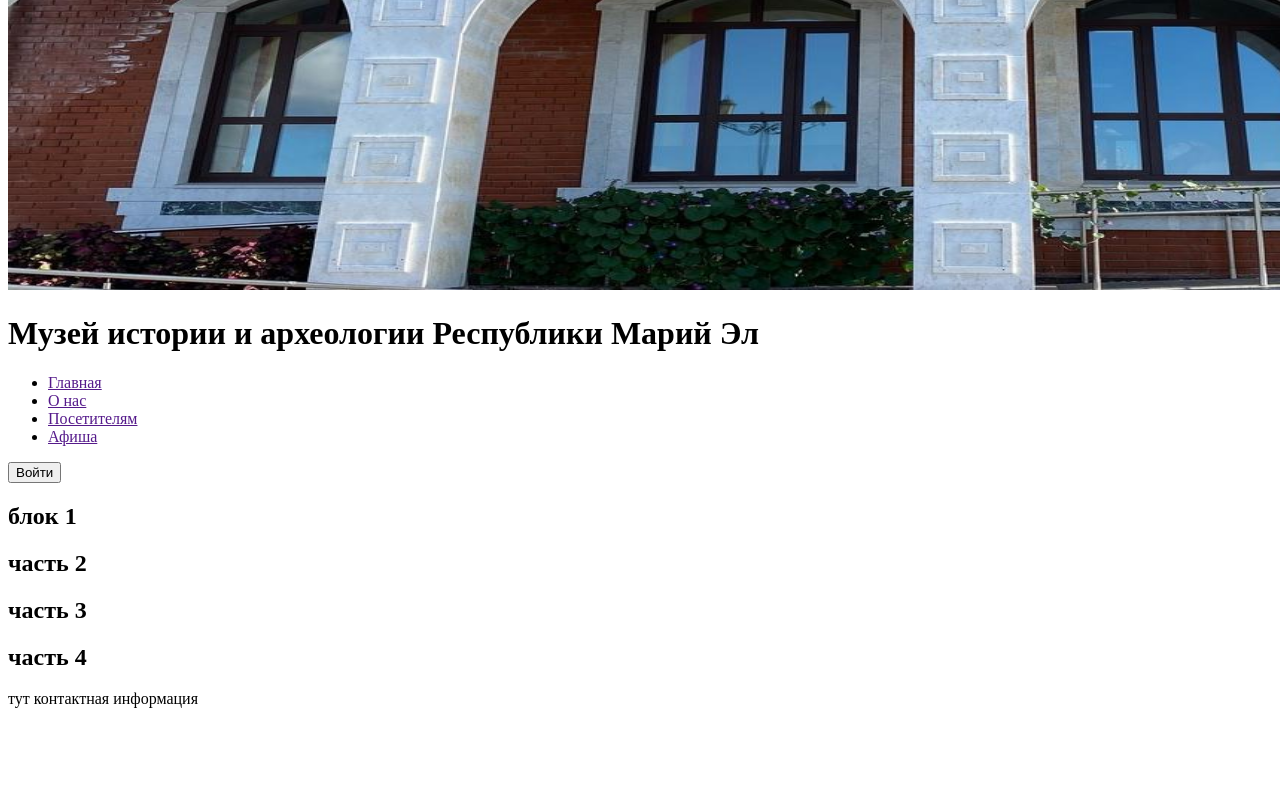
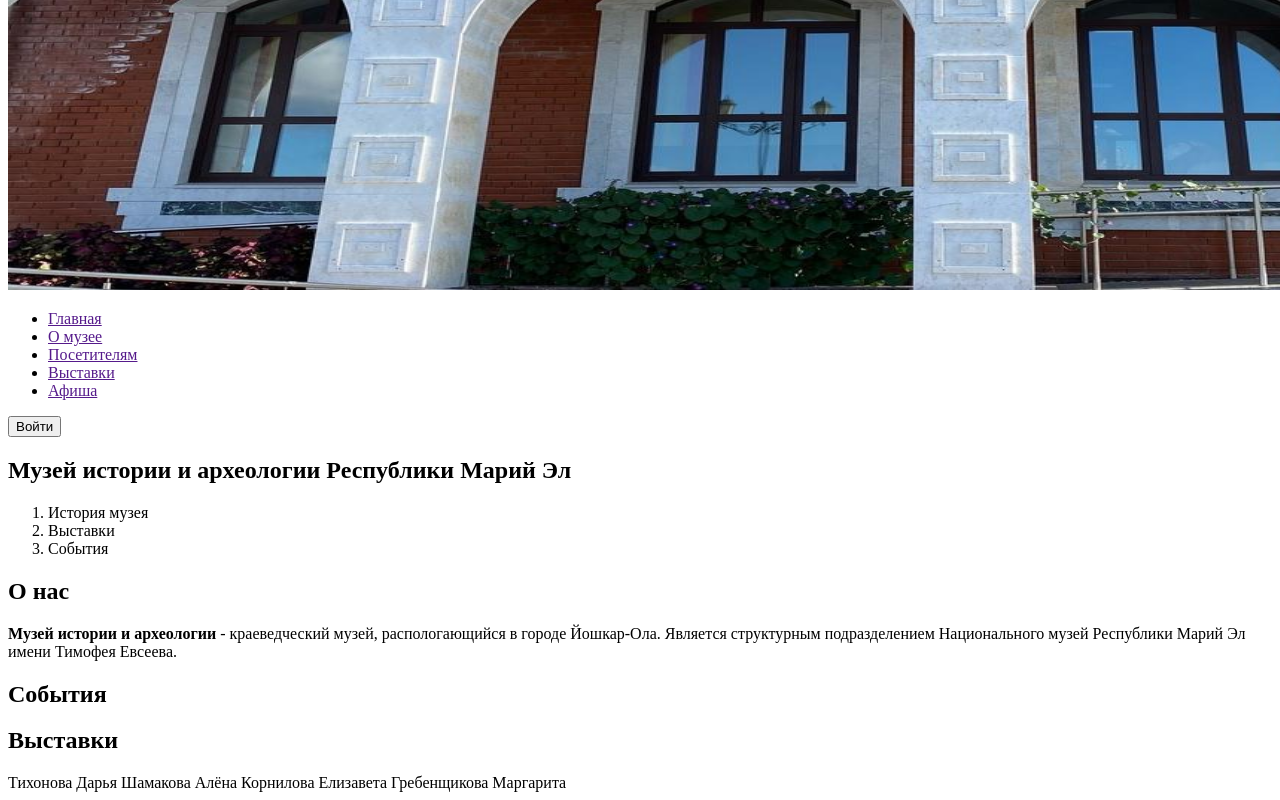
Before and after one commit to doraexplorerrt/project_tikhonova, a plain HTML site: page index.html in a window 1280 px wide. Shown: the part 418-1218 px from the top of the page. Before the commit the page ends 1134 px from the top, so only its background shows below. Drawn offline with Linux system fonts and the light colour scheme.

Commit message:
Add files via upload

```diff
--- a/index.html
+++ b/index.html
@@ -10,12 +10,13 @@
     <header>
 
         <a><img src="images/здание.jpg" alt="Здание" width="1900" height="700"></a>
-        <h1>Музей истории и археологии Республики Марий Эл</h1>
+
         <nav>
             <ul>
             <li><a href="">Главная</a></li>
-            <li><a href="">О нас</a></li>
+            <li><a href="">О музее</a></li>
             <li><a href="">Посетителям</a></li>
+            <li><a href="">Выставки</a></li>
             <li><a href="">Афиша</a></li>
 
             </ul>
@@ -23,14 +24,40 @@
         <button type="button">Войти</button>
     </header>
     <main>
-        <section><h2>блок 1</h2></section>
-        <section><h2>часть 2</h2></section>
-        <section><h2>часть 3</h2></section>
-        <section><h2>часть 4</h2></section>
+
+        <section>
+            <h1>Музей истории и археологии Республики Марий Эл</h1>
+            <div>
+                <ol>
+                    <li>История музея</li>
+                    <li>Выставки</li>
+                    <li>События</li>
+                </ol>
+            </div>
+
+        </section>
+        <section>
+            <h2>
+                О нас
+            </h2>
+            <p><b>Музей истории и археологии</b> - краеведческий музей,
+                распологающийся в городе Йошкар-Ола.
+                Является структурным подразделением Национального
+                музей Республики Марий Эл имени Тимофея Евсеева.</p>
+        </section>
+        <section>
+            <h2>События</h2>
+        </section>
+        <section>
+            <h2>Выставки</h2>
+        </section>
     </main>
 
     <footer>
-        тут контактная информация
+        Тихонова Дарья
+        Шамакова Алёна
+        Корнилова Елизавета
+        Гребенщикова Маргарита
     </footer>
 </body>
 </html>
```
